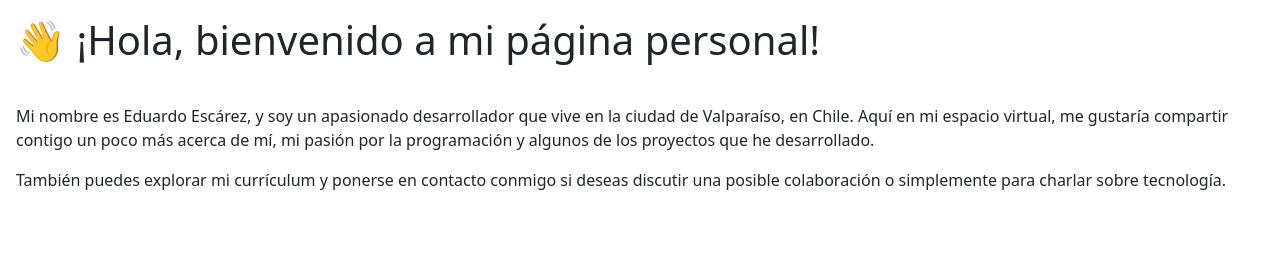
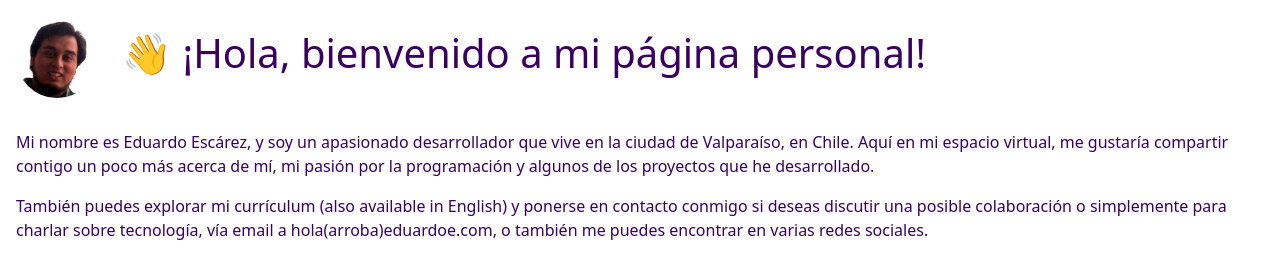
Before and after one commit to eduardoescarez/eduardoecom, a website: page public/index.html in a window 1280 px wide. Drawn offline with nearby package versions, Linux system fonts and the light colour scheme.

Commit message:
Otros cambios

```diff
--- a/public/index.html
+++ b/public/index.html
@@ -10,13 +10,15 @@
 </head>
 <body>
     <header class="encabezado">
-    <h1>👋 ¡Hola, bienvenido a mi página personal!</h1>
+        <div class="row d-flex align-items-center">
+            <div class="col-1"><img src="media/avatar.jpg" class="img-fluid encabezado__avatar" alt="Mi imágen de perfil que uso frecuentemente en redes sociales"></div>
+            <div class="col-11"><h1 class="encabezado__titulo">👋 ¡Hola, bienvenido a mi página personal!</h1></div>
+        </div>
     </header>
 
     <main class="contenido">
-    <p>Mi nombre es Eduardo Escárez, y soy un apasionado desarrollador que vive en la ciudad de Valparaíso, en Chile. Aquí en mi espacio virtual, me gustaría compartir contigo un poco más acerca de mí, mi pasión por la programación y algunos de los proyectos que he desarrollado.</p>
-
-    <p>También puedes explorar mi currículum y ponerse en contacto conmigo si deseas discutir una posible colaboración o simplemente para charlar sobre tecnología.</p>
+        <p>Mi nombre es Eduardo Escárez, y soy un apasionado desarrollador que vive en la ciudad de Valparaíso, en Chile. Aquí en mi espacio virtual, me gustaría compartir contigo un poco más acerca de mí, mi pasión por la programación y algunos de los proyectos que he desarrollado.</p>
+        <p>También puedes explorar mi currículum (also available in English) y ponerse en contacto conmigo si deseas discutir una posible colaboración o simplemente para charlar sobre tecnología, vía email a hola(arroba)eduardoe.com, o también me puedes encontrar en varias redes sociales.</p>
     </main>
 
 </body>
--- a/public/styles/styles.css
+++ b/public/styles/styles.css
@@ -2,6 +2,14 @@
     padding: 1rem;
 }
 
+.encabezado__titulo{
+    color:#390061;
+}
+
+.encabezado__avatar{
+    border-radius: 50%;
+}
 .contenido{
     padding: 1rem;
+    color:#390061;
 }
```
Also changed, not shown: public/media/avatar.jpg (added).
